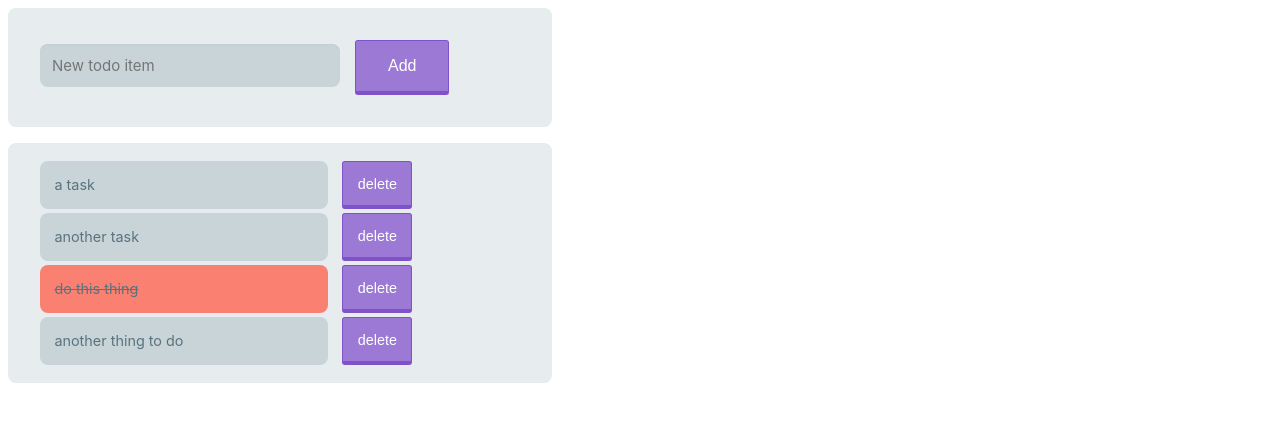
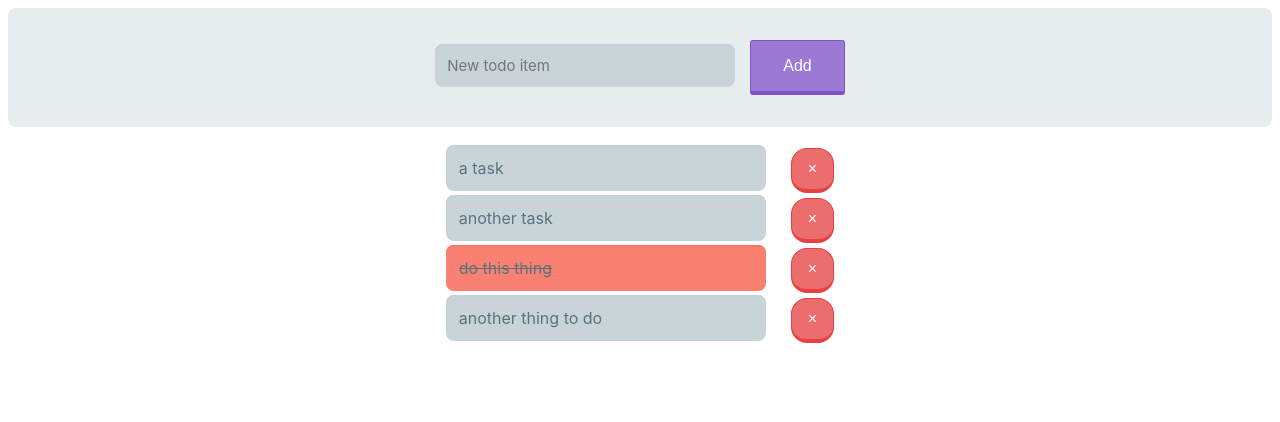
Before and after one commit to BillyBunn/todo-ts, a React (Create React App) app: page / in a window 1280 px wide. Shown: the top 422 px of the page. Built offline with nearby package versions, Linux system fonts and the light colour scheme.

Commit message:
updates styles

```diff
--- a/src/components/List.tsx
+++ b/src/components/List.tsx
@@ -13,11 +13,14 @@ class List extends React.Component<Props, {}> {
       <ul>
         {this.props.todos.map(({ id, text, done }) => (
           <li key={id} className={done ? "done" : ""}>
-            <span onClick={() => this.props.handleTodoCompletion(id)}>
-              {text}
-            </span>
+            <input
+              type="text"
+              readOnly
+              value={text}
+              onClick={() => this.props.handleTodoCompletion(id)}
+            />
             <button onClick={() => this.props.handleTodoDeletion(id)}>
-              delete
+              &times;
             </button>
           </li>
         ))}
--- a/src/components/styles.scss
+++ b/src/components/styles.scss
@@ -1,5 +1,6 @@
 
 $action-color: #9d79d6;
+$delete-color: rgb(236, 109, 109);
 $base-font: -apple-system, BlinkMacSystemFont, "Segoe UI", Roboto, Helvetica, Arial, sans-serif, "Apple Color Emoji", "Segoe UI Emoji", "Segoe UI Symbol";
 $background-color:#e7ecee;
 
@@ -7,9 +8,8 @@ form {
 	background: $background-color;
   border-radius: 8px;
   font-family: $base-font;
-  max-width: 30em;
-	// margin: 1em auto;
   padding: 2em;
+  text-align: center;
 
   > * {
     display: inline;
@@ -48,68 +48,59 @@ form {
 }
 
   ul {
-  background: $background-color;
-  border-radius: 8px;
-  align-items: center;
-  display: flex;
-  flex-flow: column nowrap;
   font-family: $base-font;
   list-style-type:none;
-  max-width:30em;
+  margin: 0em;
   padding: 1em 2em;
   text-align: center;
-
     li {
-      // align-items: center;
-      display:flex;
-      flex-flow:row nowrap;
       font-size: .1.5em;
-      height: 3em;
-      line-height: 3em;
       margin: .125em 0em;
       width: 100%;
 
           &.done {
-            span {
+            input {
               background: salmon;
+              box-shadow: 0 1.5px 0 darken(salmon, 3%) inset;
+
               text-decoration: line-through;
               &:hover {
-                 background: lightgreen;
+                background: lightgreen;
+                box-shadow: 0 1.5px 0 darken(lightgreen, 8%) inset;
               }
             }
           }
 
-          span {
+          input {
             background-color: darken($background-color, 10%);
+            box-shadow: 0 1.5px 0 darken($background-color, 12%) inset;
             box-sizing: border-box;
             color: darken($background-color, 50%);
             border: none;
             border-radius: 8px;
-            cursor: pointer;
             font-family: $base-font;
-            font-size: .9em;
-            margin: 0 1em 0 0;
+            font-size: 1em;
+            margin: 0 1.55em 0 0;
+            outline: 0;
+            padding: .8em;
+            width: 100%;
             max-width:20em;
-            outline: 0;
-            // padding: .8em;
-            padding: 0em 1em;
-            text-align: left;
-            width: 100%;
             &:hover {
                   background: pink;
+                  box-shadow: 0 1.5px 0 darken(pink, 4%) inset;
               }
           }
 
           button {
-              background: $action-color;
-              border: 1px solid darken($action-color, 10%);
-              border-radius: 3px;
+              background: $delete-color;
+              border: 1px solid darken($delete-color, 10%);
+              border-radius: 16px;
               border-width: 1px 1px 4px;
               color: #fff;
-              font-size: .9em;
-              padding: 1em;
+              font-size: 1em;
+              padding: .7em 1em;
               &:hover {
-                background: darken($action-color, 10%);
+                background: darken($delete-color, 10%);
               }
           }
 
```
